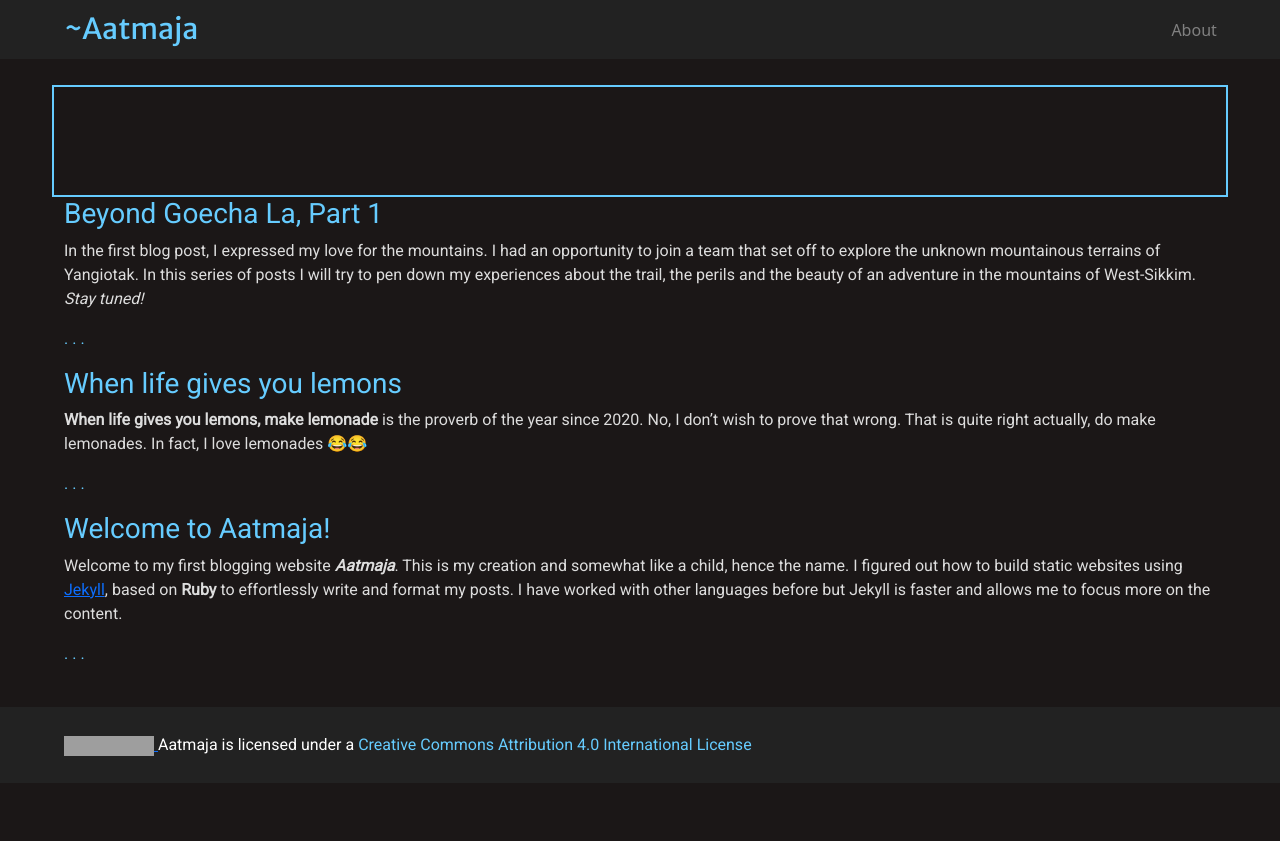
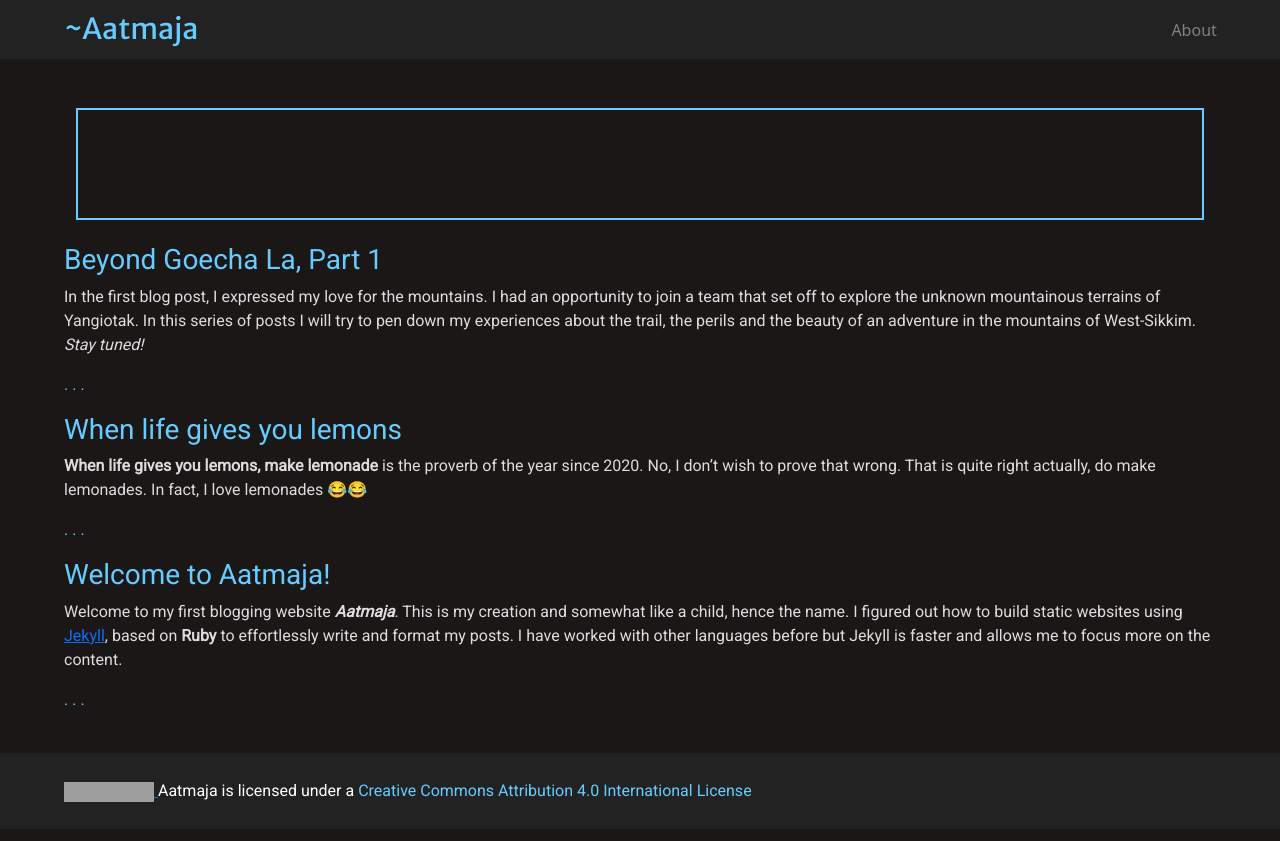
Before and after one commit to Ritobrato/ritobrato.github.io, a Jekyll site: the page built from index.markdown, in a window 1280 px wide. Shown: the top 841 px of the page. Built offline with Jekyll 4.4.1, drawn with Linux system fonts in a browser that asks for light colours; grey boxes are pictures that could not be loaded.

Commit message:
update home fix

```diff
--- a/_includes/home_description.html
+++ b/_includes/home_description.html
@@ -1,3 +1,3 @@
-<div class="row" style="border: 2px solid #6cf; padding: 4%;">
+<div class="row" style="border: 2px solid #6cf; padding: 4%; color: #fff; margin: 2% 1%;">
   <p>{{page.description | escape}}</p>
 </div>
```
